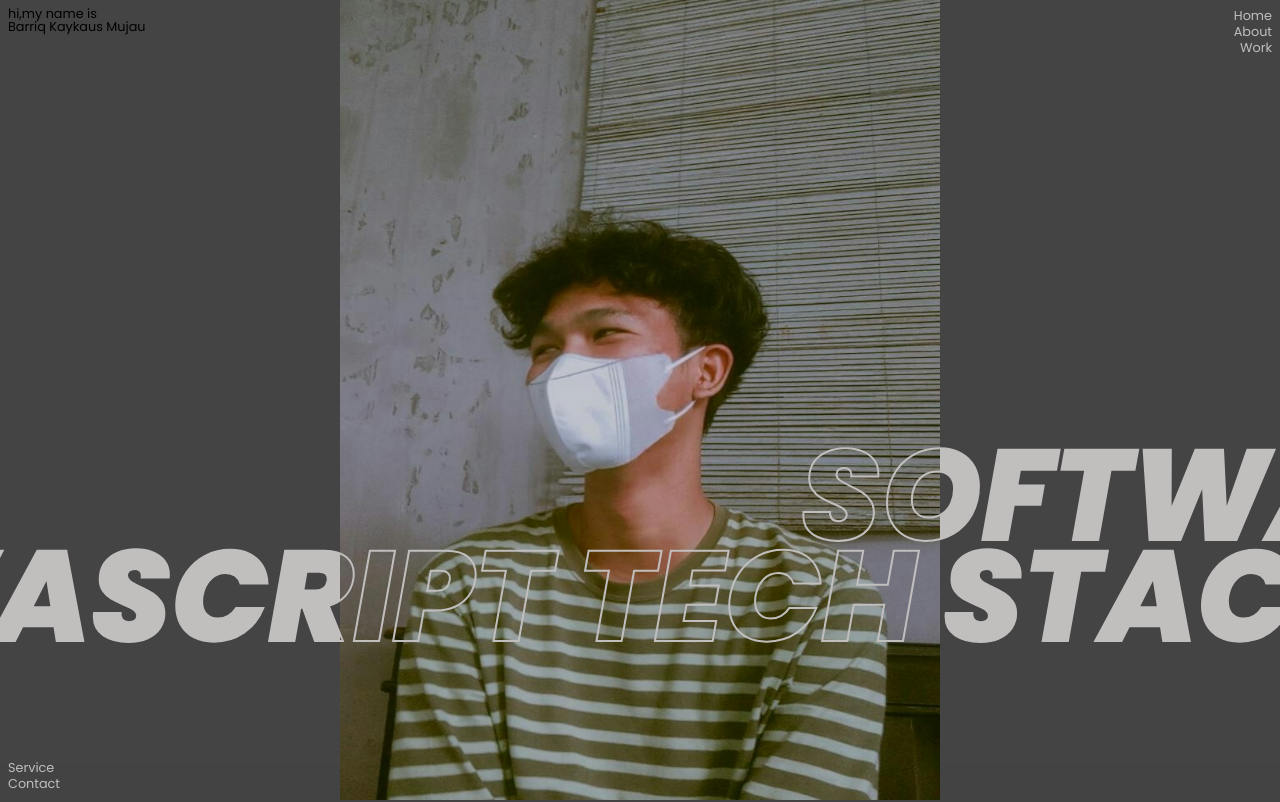
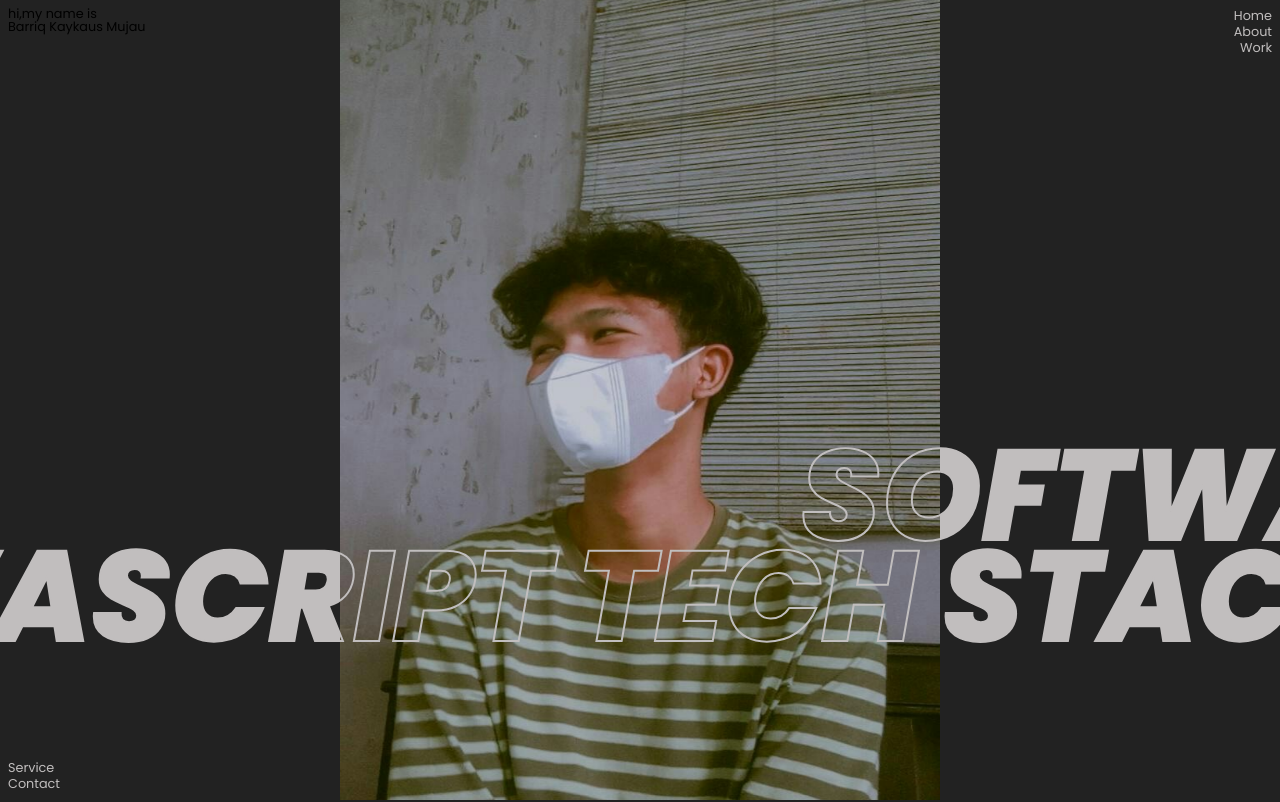
Before and after one commit to barriqkay/personal-website, a React (Create React App) app: page / in a window 1280 px wide. Shown: the top 802 px of the page. Built offline with nearby package versions, Linux system fonts and the light colour scheme.

Commit message:
tambahindong

```diff
--- a/src/App.css
+++ b/src/App.css
@@ -2,8 +2,8 @@
 @import url('https://fonts.googleapis.com/css2?family=Acme&family=Poppins:ital,wght@1,800&display=swap');
 
 :root {
-  --primary-color:#282727dd;
-  --secondary-color:#504949;
+  --primary-color:#000000dd;
+  --secondary-color:#363636;
   --text-color: #c1bebe;
 
 }
```
